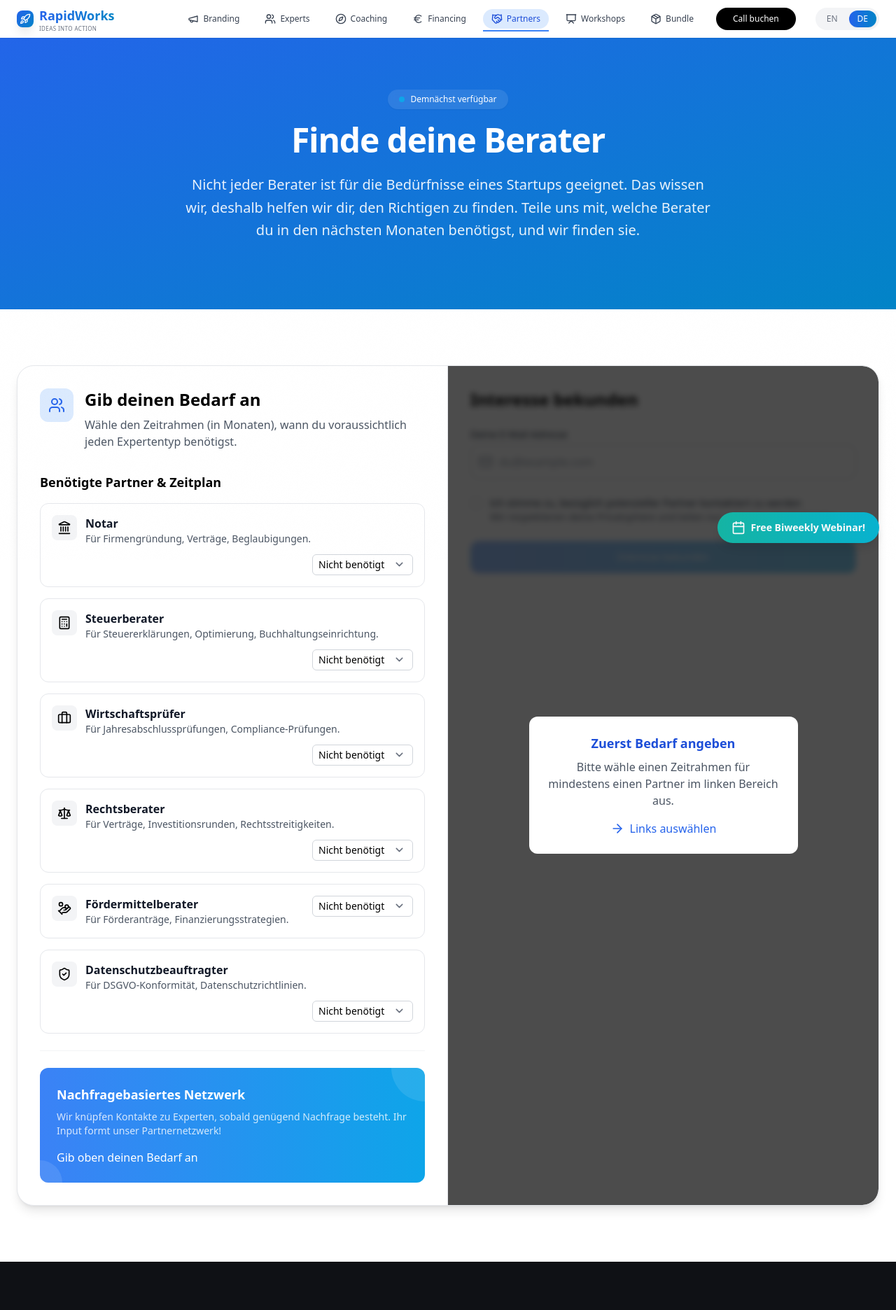
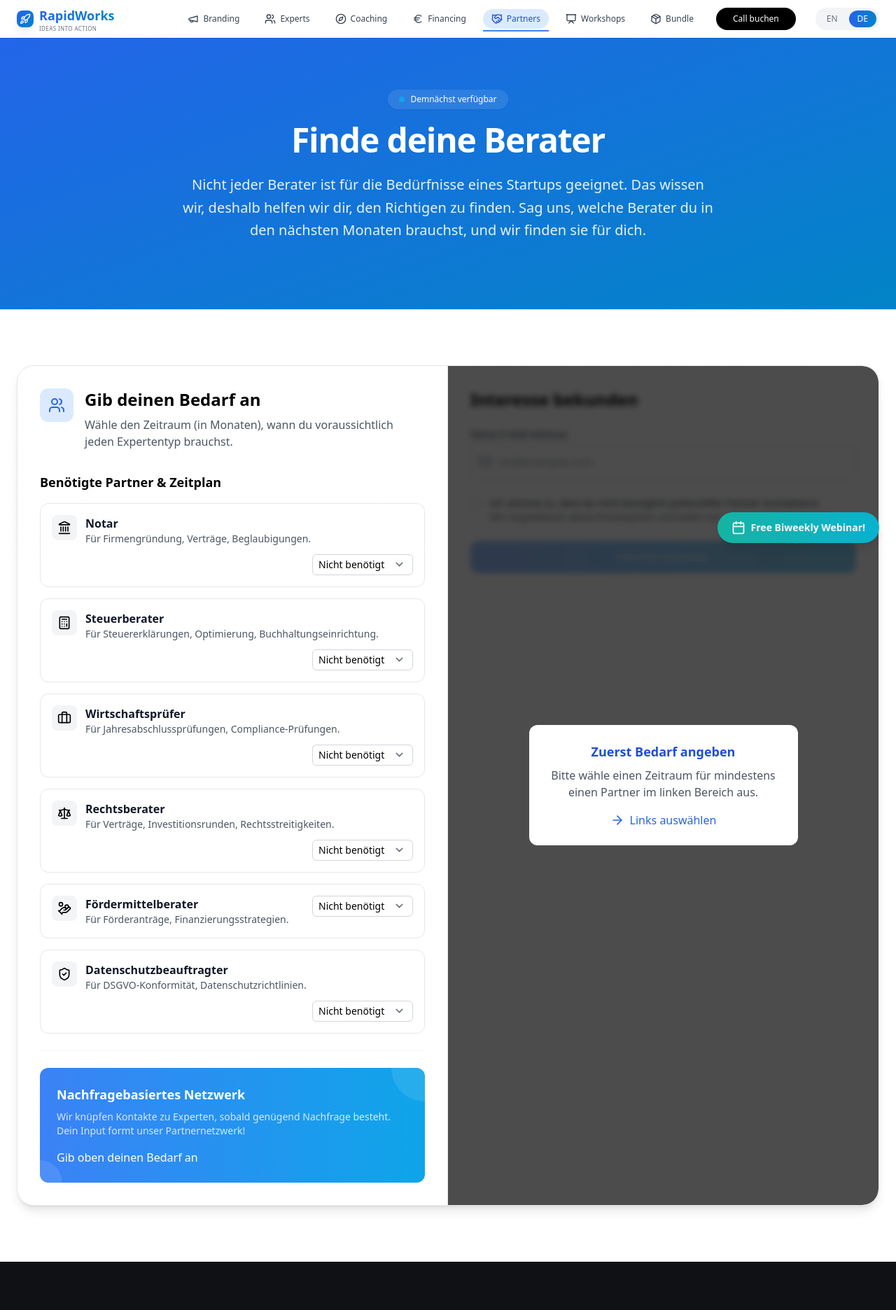
Before and after one commit to Rapid-Works/landingpage, a React (Create React App) app: page /partners in a window 1280 px wide. Shown: the top 1872 px of the page at 70% size. Built offline with nearby package versions, Linux system fonts and the light colour scheme.

Commit message:
Refine German translations across coaching, new landing page, partners page, team page, and workshop components for improved clarity and user engagement; adopt a more informal tone to resonate better with the audience.

```diff
--- a/src/components/coaching.jsx
+++ b/src/components/coaching.jsx
@@ -210,7 +210,7 @@ const CoachingPage = () => {
       },
       testimonials: {
         title: "Durch Coaching transformiert",
-        subtitle: "Erfahre, wie unser persönliches Coaching Gründern half, Herausforderungen zu meistern und ihr Unternehmenswachstum zu beschleunigen."
+        subtitle: "Erfahre, wie unser persönliches Coaching Gründern half, Herausforderungen zu meistern und dein Unternehmenswachstum zu beschleunigen."
       }
     }
   };
--- a/src/components/new_landing_page.jsx
+++ b/src/components/new_landing_page.jsx
@@ -198,8 +198,8 @@ export default function RapidWorksPage() {
         partners: {
           category: "Network",
           title: "Rapid Partners",
-          description: "Get connected with vetted notaries, tax advisors, auditors, and more.",
-          learnMore: "Learn more"
+          description: "Vernetze dich mit geprüften Notaren, Steuerberatern, Wirtschaftsprüfern und mehr.",
+          learnMore: "Mehr erfahren"
         },
         coaching: {
           category: "Growth",
@@ -315,7 +315,7 @@ export default function RapidWorksPage() {
         partners: {
           category: "Netzwerk",
           title: "Rapid Partners",
-          description: "Vernetzen Sie sich mit geprüften Notaren, Steuerberatern, Wirtschaftsprüfern und mehr.",
+          description: "Vernetze dich mit geprüften Notaren, Steuerberatern, Wirtschaftsprüfern und mehr.",
           learnMore: "Mehr erfahren"
         },
         coaching: {
@@ -339,7 +339,7 @@ export default function RapidWorksPage() {
       },
       financingSection: {
           title: "Finanzierung benötigt?",
-          subtitle: "Machen Sie sich keine Sorgen über die Finanzierung Ihres Wachstums. Wir zeigen Ihnen die Möglichkeiten und helfen bei der Beantragung von Fördermitteln."
+          subtitle: "Mach dir keine Sorgen über die Finanzierung deines Wachstums. Wir zeigen dir die Möglichkeiten und helfen dir bei der Beantragung von Fördermitteln."
        },
       bundle: {
         title: "Rapid Bundle",
@@ -358,7 +358,7 @@ export default function RapidWorksPage() {
       },
       testimonialSection: {
         title: "Echte Ergebnisse, schnelles Wachstum",
-        subtitle: "Hören Sie direkt von Gründern, die RapidWorks-Dienste genutzt haben, um ihre Startup-Reise zu beschleunigen."
+        subtitle: "Hör direkt von Gründern, die RapidWorks-Dienste genutzt haben, um ihre Startup-Reise zu beschleunigen."
       },
     }
   }
--- a/src/components/partners_page.jsx
+++ b/src/components/partners_page.jsx
@@ -175,11 +175,11 @@ const PartnersPage = () => {
       },
       hero: {
         title: "Finde deine Berater",
-        subtitle: "Nicht jeder Berater ist für die Bedürfnisse eines Startups geeignet. Das wissen wir, deshalb helfen wir dir, den Richtigen zu finden. Teile uns mit, welche Berater du in den nächsten Monaten benötigst, und wir finden sie.",
+        subtitle: "Nicht jeder Berater ist für die Bedürfnisse eines Startups geeignet. Das wissen wir, deshalb helfen wir dir, den Richtigen zu finden. Sag uns, welche Berater du in den nächsten Monaten brauchst, und wir finden sie für dich.",
       },
       partners: {
         title: "Gib deinen Bedarf an",
-        subtitle: "Wähle den Zeitrahmen (in Monaten), wann du voraussichtlich jeden Expertentyp benötigst.",
+        subtitle: "Wähle den Zeitraum (in Monaten), wann du voraussichtlich jeden Expertentyp brauchst.",
         selectionTitle: "Benötigte Partner & Zeitplan",
         items: [
           { id: "notary", title: "Notar", description: "Für Firmengründung, Verträge, Beglaubigungen." },
@@ -191,7 +191,7 @@ const PartnersPage = () => {
         ],
         demandInfo: {
           title: "Nachfragebasiertes Netzwerk",
-          subtitle: "Wir knüpfen Kontakte zu Experten, sobald genügend Nachfrage besteht. Ihr Input formt unser Partnernetzwerk!",
+          subtitle: "Wir knüpfen Kontakte zu Experten, sobald genügend Nachfrage besteht. Dein Input formt unser Partnernetzwerk!",
           cta: "Gib oben deinen Bedarf an"
         }
       },
@@ -201,27 +201,27 @@ const PartnersPage = () => {
         emailPlaceholder: "du@example.com",
         selectedNeedsTitle: "Ausgewählter Partnerbedarf", // Title for the summary
         consent: {
-          checkbox: "Ich stimme zu, bezüglich potenzieller Partner kontaktiert zu werden",
+          checkbox: "Ich stimme zu, dass du mich bezüglich potenzieller Partner kontaktierst",
           subtitle: "Wir respektieren deine Privatsphäre und teilen nur relevante Möglichkeiten."
         },
         button: "Interesse bekunden",
         success: {
           title: "Vielen Dank!",
-          message: "Ihr Interesse wurde registriert. Wir melden uns, sobald wir basierend auf der Gesamtnachfrage relevante Partner-Matches haben.",
+          message: "Dein Interesse wurde registriert. Wir melden uns, sobald wir basierend auf der Gesamtnachfrage relevante Partner-Matches haben.",
           anotherEmail: "Für eine andere E-Mail eintragen"
         }
       },
       errorPrompt: {
-          noSelection: "Bitte geben Sie an, wann Sie mindestens einen Partner benötigen könnten.",
-          invalidEmail: "Bitte geben Sie eine gültige E-Mail-Adresse ein.",
-          noEmail: "Bitte geben Sie Ihre E-Mail-Adresse ein.",
-          submitFailed: "Interesse konnte nicht übermittelt werden. Bitte versuchen Sie es erneut."
+          noSelection: "Bitte gib an, wann du mindestens einen Partner brauchen könntest.",
+          invalidEmail: "Bitte gib eine gültige E-Mail-Adresse ein.",
+          noEmail: "Bitte gib deine E-Mail-Adresse ein.",
+          submitFailed: "Interesse konnte nicht übermittelt werden. Bitte versuche es erneut."
         },
       selectionPrompt: { // Add prompt text (German)
         title: "Zuerst Bedarf angeben",
-        message: "Bitte wähle einen Zeitrahmen für mindestens einen Partner im linken Bereich aus.",
+        message: "Bitte wähle einen Zeitraum für mindestens einen Partner im linken Bereich aus.",
         mobileText: "Hochscrollen zum Auswählen",
-          desktopText: "Links auswählen"
+        desktopText: "Links auswählen"
         }
     }
   };
--- a/src/components/team_page.jsx
+++ b/src/components/team_page.jsx
@@ -301,7 +301,7 @@ const TeamPage = () => {
         expertiseTitle: "Expertise",
         moreSkills: "...und mehr",
         growingTitle: "Unser Team wächst!",
-        growingDescription: "Wir erweitern ständig unser Expertenteam, um deine Bedürfnisse besser zu erfüllen. Wenn du an einem Experten interessiert bist, den wir noch nicht haben, lass es uns wissen, indem du den Experten anfragst. Du wirst dann als Erster informiert, sobald der Experte verfügbar ist.",
+        growingDescription: "Wir erweitern ständig unser Expertenteam, um deine Bedürfnisse besser zu erfüllen. Wenn du an einem Experten interessiert bist, den wir noch nicht haben, sag uns Bescheid, indem du den Experten anfragst. Du wirst dann als Erstes informiert, sobald der Experte verfügbar ist.",
         getNotified: "Benachrichtigt werden, wenn neue Experten beitreten",
         comingSoon: "Demnächst verfügbar",
         requestExpertButton: "Diesen Experten anfragen"
--- a/src/components/workshop.jsx
+++ b/src/components/workshop.jsx
@@ -271,7 +271,7 @@ const WorkshopsPage = () => {
         },
         testimonials: {
           title: "Wertvolle Lernerfahrungen",
-          subtitle: "Sehen Sie, wie Teilnehmer von unseren praxisnahen, von Experten geleiteten Workshops profitiert haben."
+          subtitle: "Sieh, wie Teilnehmer von unseren praxisnahen, von Experten geleiteten Workshops profitiert haben."
         }
       },
       form: {
```
